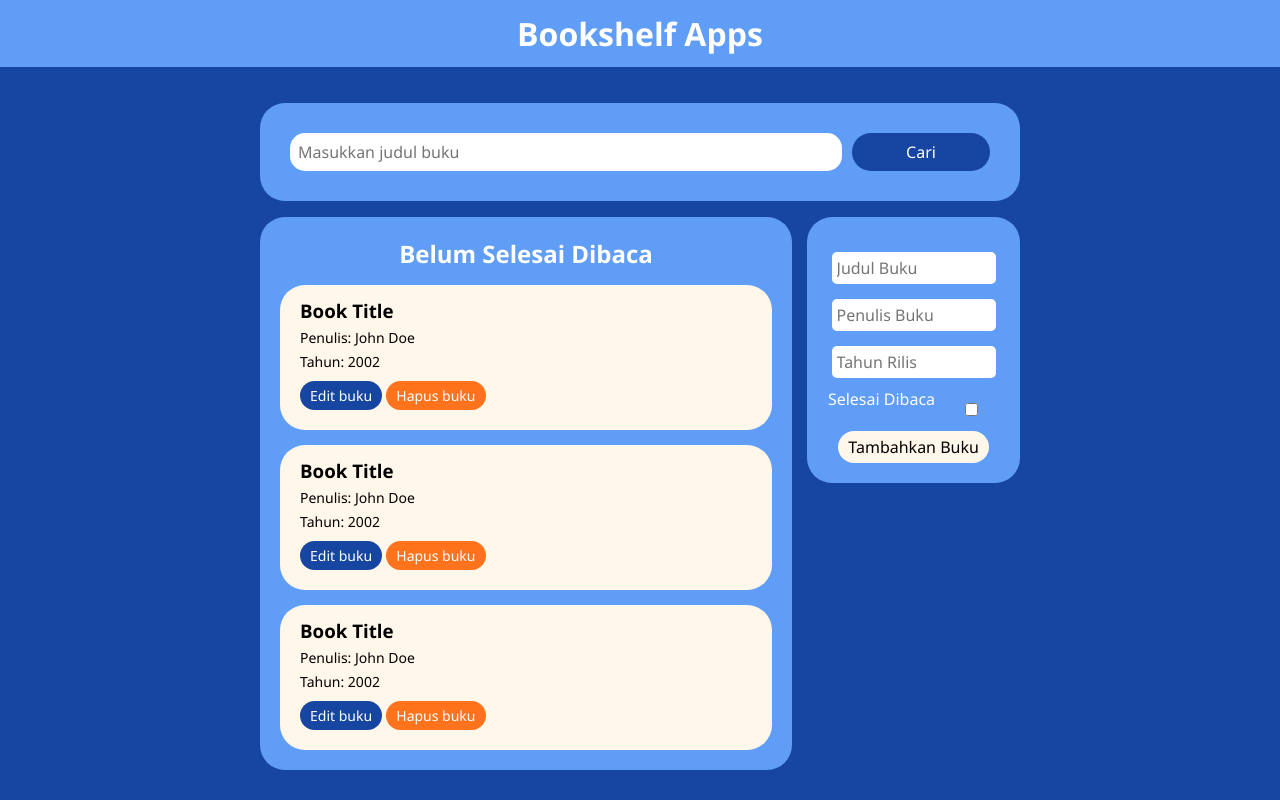
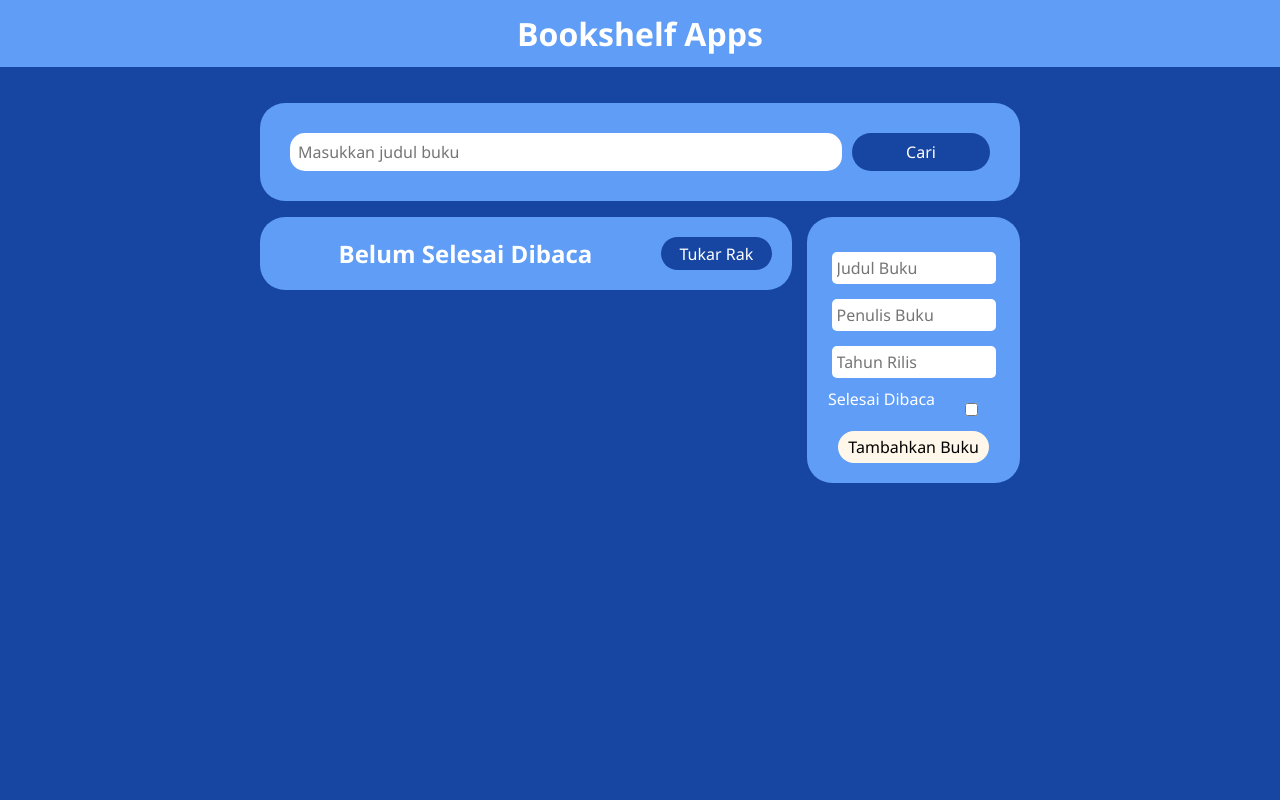
Before and after one commit to Marthenn/bookshelf-apps-FE, a plain HTML site: page index.html in a window 1280 px wide. Drawn offline with Linux system fonts and the light colour scheme.

Commit message:
feat: membuat tombol untuk menukar rak

```diff
--- a/index.html
+++ b/index.html
@@ -18,38 +18,11 @@
                 </form>
             </section>
             <section class="bookshelf">
-                <h2 id="bookshelf-title">Belum Selesai Dibaca</h2>
+                <div id="shelf-header">
+                    <h2 id="bookshelf-title">Belum Selesai Dibaca</h2>
+                    <button id="changeShelf" type="button">Tukar Rak</button>
+                </div>
                 <div id="bookshelf-list">
-<article class="book_item">
-<h3>Book Title</h3>
-<p>Penulis: John Doe</p>
-<p>Tahun: 2002</p>
-
-<div class="action">
-<button class="edit">Edit buku</button>
-<button class="delete">Hapus buku</button>
-</div>
-</article>
-<article class="book_item">
-<h3>Book Title</h3>
-<p>Penulis: John Doe</p>
-<p>Tahun: 2002</p>
-
-<div class="action">
-<button class="edit">Edit buku</button>
-<button class="delete">Hapus buku</button>
-</div>
-</article>
-<article class="book_item">
-<h3>Book Title</h3>
-<p>Penulis: John Doe</p>
-<p>Tahun: 2002</p>
-
-<div class="action">
-<button class="edit">Edit buku</button>
-<button class="delete">Hapus buku</button>
-</div>
-</article>
                 </div>
             </section>
             <aside class="input-buku">
--- a/style.css
+++ b/style.css
@@ -123,7 +123,24 @@ main{
     align-items: center;
 }
 
-.bookshelf > h2{
+#shelf-header{
+    display: grid;
+    grid-template-columns: 1fr 0.3fr;
+    grid-gap: 10px;
+}
+
+#shelf-header > button{
+    border-radius: 1e31px;
+    border: none;
+    padding: 5px;
+    padding-left: 10px;
+    padding-right: 10px;
+    background-color: #1746A2;
+    color: white;
+    cursor: pointer;
+}
+
+.bookshelf > #shelf-header > h2{
     text-align: center;
 }
 
```
